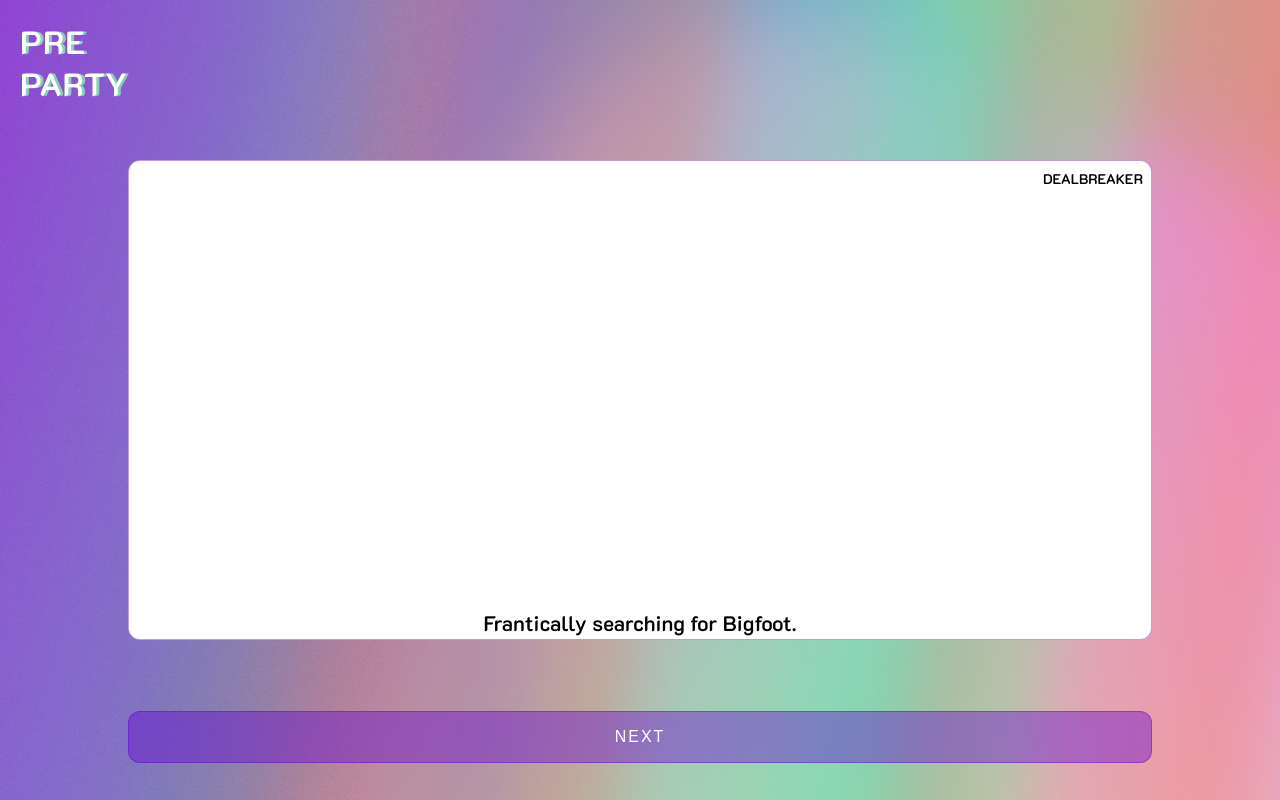
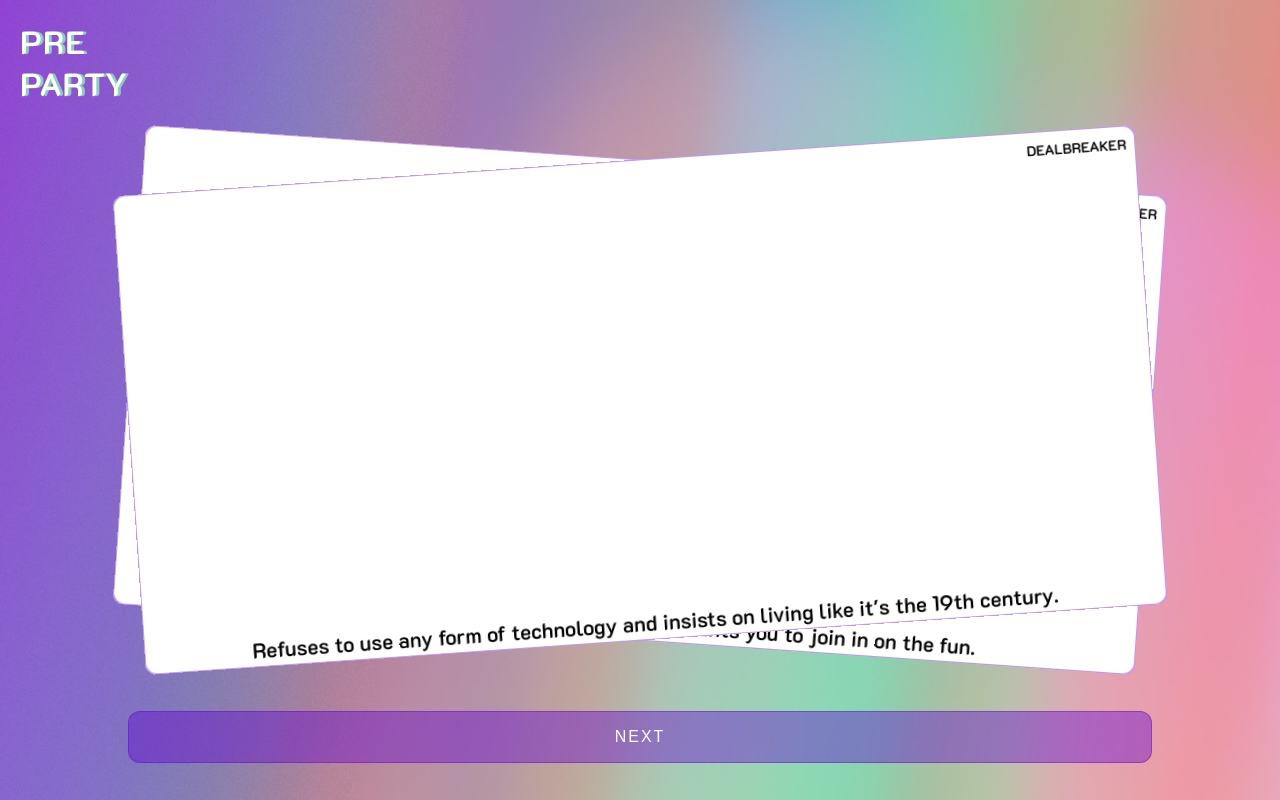
Before and after one commit to tessceciliaj/tess-talk, a Next.js app: page /dealbreaker in a window 1280 px wide. Built offline with nearby package versions, Linux system fonts and the light colour scheme.

Commit message:
update dealbreaker swipecard with SwiperCard.jsx

```diff
--- a/components/SwiperCard.jsx
+++ b/components/SwiperCard.jsx
@@ -1,28 +1,72 @@
 import React from 'react'
-import { motion } from "framer-motion"
+import { motion, useDragControls } from "framer-motion"
 import styles from './swiperCard.module.css'
+import { useState } from "react";
 
-const SwiperCard = ({game, cardcontent, handleNextCard}) => {
+const SwiperCard = ({
+  card,
+  removeCard,
+  active,
+  game,
+  cardcontent,
+  index
+}) => {
+  const [leaveX, setLeaveX] = useState(0);
+  const [leaveY, setLeaveY] = useState(0);
+
+  const onDragEnd = (e, info) => {
+    if (info.offset.y < -100) {
+      setLeaveY(-2000);
+      removeCard(card);
+      return;
+    }
+    if (info.offset.x > 100 ) {
+      setLeaveX(1000);
+      removeCard(card);
+    }
+    if (info.offset.x < -100) {
+      setLeaveX(-1000);
+      removeCard(card);
+    }
+  };
 
   return (
+    <>
+      {/* {active ? ( */}
       <motion.div
-    drag
-    whileDrag={{ scale: 1.1}}
-    dragConstraints={{
-      top: 20,
-      bottom: 0
+        className={styles.card}
+        drag={true}
+        //dragConstraints={{ left: 0, right: 0, top: 0, bottom: 0 }}
+        onDragEnd={onDragEnd}
+        initial={{ scale: 0, translateX: -500 }}
+        whileDrag={{ scale: 1.05 }}
+        animate={{
+          translateX: 0,
+          scale: 1,
+          rotate: `${card.text.length % 2 === 0 ? 4 : -4}deg`,
         }}
-    dragElastic={1}
-    onDragEnd={(event, info) => {
-      if(info.offset.y > 10 || info.offset.x > 10) {
-        handleNextCard()
-      }
+        exit={{
+          x: leaveX,
+          y: leaveY,
+          opacity: 0,
+          scale: 0.5,
+          transition: { duration: 0.5 },
         }}
-    className={styles.card}>
+        transition={{ duration: 0.3, delay: index * 0.05 }}
+      >
         <h3>{game}</h3>
         <h2>{cardcontent}</h2>
       </motion.div>
-  )
-}
+      {/* ) : (
+        <div
+          className={`${styles.card} ${card.text.length % 2 === 0 ? 'rotate-6' : '-rotate-6'}`}
+        >
+          <h3>{game}</h3>
+          <h2>{cardcontent}</h2>
+        </div>
+      )} */}
+    </>
+  );
+};
 
-export default SwiperCard
+export default SwiperCard;
--- a/components/swiperCard.module.css
+++ b/components/swiperCard.module.css
@@ -25,3 +25,17 @@
     padding: 0.25rem 1rem;
     text-align: center;
 }
+
+.btnNext {
+    background-color: var(--opacity-color);
+    border: 1px solid var(--opacity-color);
+    border-radius: var(--border-radius);
+    color: var(--light-color);
+    font-size: 1rem;
+    letter-spacing: 2px;
+    left: calc(50% - 40vw);
+    position: absolute;
+    padding: 1rem;
+    top: calc(95% - 49px);
+    width: 80vw;
+}
--- a/gamesData.js
+++ b/gamesData.js
@@ -45,31 +45,32 @@ const games = [
     name: 'dealbreaker',
     link: '/dealbreaker',
     cards: [
-      'Frantically searching for Bigfoot.',
-      'Drinking beer for breakfast.',
-      'Has a need to suck on your toes before bedtime.',
-      'Rhymes when the person speaks, even in serious conversations.',
-      'Wants to spend a little too much time with your sibling.',
-      'Insists on wearing a clown costume at every social event, including weddings and funerals.',
-      'Double-dips chips.',
-      'Does not take the last slice of pizza.',
-      'Does not allow you to borrow their hoodie.',
-      'One word, moocher.',
-      'Becomes paralyzed in any half of the body.',
-      'Comes out of the bathroom with flour on their mustache.',
-      'Self-diagnoses themselves.',
-      'Deep into the realm of conspiracy theories.',
-      'After a few months, it turns out the person is homeless.',
-      'Likes to snuggle up close when sleeping.',
-      'Does not like to snuggle when sleeping.',
-      'Always wails during sing-alongs.',
-      'Does not wash hands after using the toilet.',
-      'Refuses to eat anything that is not purple, even if it means surviving on grape juice and eggplants.',
-      'Believes that aliens have implanted a microchip in their brain and that they are now part of a secret experiment.',
-      'Uses a hot air balloon as a mode of transportation.',
-      'Has a habit of picking their nose unfiltered.',
-      'No more dealbreaker cards found!',
-    ],
+{id: 1, text: 'Frantically searching for Bigfoot.'},
+{id: 2, text: 'Drinking beer for breakfast.'},
+{id: 3, text: 'Has a need to suck on your toes before bedtime.'},
+{id: 4, text: 'Rhymes when the person speaks, even in serious conversations.'},
+{id: 5, text: 'Wants to spend a little too much time with your sibling.'},
+{id: 6, text: 'Insists on wearing a clown costume at every social event, including weddings and funerals.'},
+{id: 7, text: 'Double-dips chips.'},
+{id: 8, text: 'Does not take the last slice of pizza.'},
+{id: 9, text: 'Does not allow you to borrow their hoodie.'},
+{id: 10, text: 'One word, moocher.'},
+{id: 11, text: 'Becomes paralyzed in any half of the body.'},
+{id: 12, text: 'Comes out of the bathroom with flour on their mustache.'},
+{id: 13, text: 'Self-diagnoses themselves.'},
+{id: 14, text: 'Deep into the realm of conspiracy theories.'},
+{id: 15, text: 'After a few months, it turns out the person is homeless.'},
+{id: 16, text: 'Likes to snuggle up close when sleeping.'},
+{id: 17, text: 'Does not like to snuggle when sleeping.'},
+{id: 18, text: 'Always wails during sing-alongs.'},
+{id: 19, text: 'Does not wash hands after using the toilet.'},
+{id: 20, text: 'Refuses to eat anything that is not purple, even if it means surviving on grape juice and eggplants.'},
+{id: 21, text: 'Believes that aliens have implanted a microchip in…nd that they are now part of a secret experiment.'},
+{id: 22, text: 'Uses a hot air balloon as a mode of transportation.'},
+{id: 23, text: 'Has a habit of picking their nose unfiltered.'},
+{id: 24, text: "Has a habit of speaking in pirate slang and wants you to join in on the fun." },
+{id: 25, text: "Refuses to use any form of technology and insists on living like it's the 19th century." }
+],
   },
   {
     id: '6',
--- a/pages/dealbreaker/dealbreaker.module.css
+++ b/pages/dealbreaker/dealbreaker.module.css
@@ -1,29 +1,10 @@
-.card {
-    background-color: var(--light-color);
-    border-radius: var(--border-radius);
-    border: 1px solid var(--opacity-color);
-    font-size: 0.875rem;
-    font-family: var(--font);
-    height: 60vh;
-    left: calc(50% - 40vw);
-    position: absolute;
-    top: calc(50% - 30vh);
-    width: 80vw;
-}
-
-
-.card h3 {
-    font-size: 0.875rem;
-    color: var(--dark-color);
-    text-align: right;
-    padding: 0.5rem;
-}
-
-.card h2 {
-    color: var(--dark-color);
-    margin: 40% auto;
-    padding: 0.25rem 1rem;
-    text-align: center;
+.cardContainer {
+ align-items: center;
+ display: flex;
+ flex-direction: column;
+ justify-content: center;
+ height: 100%;
+ width: 100%;
 }
 
 .btnNext {
--- a/pages/dealbreaker/index.js
+++ b/pages/dealbreaker/index.js
@@ -1,40 +1,53 @@
 import React, { useState } from 'react';
-import dynamic from 'next/dynamic';
 import styles from './dealbreaker.module.css';
 import games from '../../gamesData';
 import SwiperCard from '@/components/SwiperCard';
+import { AnimatePresence } from 'framer-motion';
 import { motion } from 'framer-motion';
 
 export default function dealbreaker() {
-  const [currentCardIndex, setCurrentCardIndex] = useState(0)
   const dealbreakerCards = games.find((game) => game.id === '5');
-  const cards = dealbreakerCards.cards;
+  let cards = dealbreakerCards.cards;
+  let [card, setCard] = useState(cards);
 
-  if (!dealbreakerCards) {
-    return <p>No more dealbreaker cards found!</p>;
+  const activeIndex = cards.length - 1;
+
+   const removeCard = (oldCard) => {
+     let card = cards.find((card) => card.id === oldCard.id);
+
+     if (!card) {
+      console.log("no card found")
      }
 
-  const handleNextCard = () => {
-    setCurrentCardIndex(currentCardIndex + 1);
+     const newData = cards.filter((card) => card.id !== oldCard.id);
+     setCard(newData);
    };
 
   return (
     <>
       <div className={styles.cardContainer}>
-      {cards.length > 0 && currentCardIndex < cards.length && (
+
+          <AnimatePresence>
+            {cards.map((cards, index) => (
               <SwiperCard
-        game={"DEALBREAKER"}
-        cardcontent={cards[currentCardIndex]}
-        key={cards[currentCardIndex]}
-        handleNextCard={handleNextCard}
+                game={'DEALBREAKER'}
+                key={cards.id}
+                active={index === activeIndex}
+                removeCard={removeCard}
+                card={cards}
+                cardcontent={cards.text}
+                index={index}
               />
-      )}
-      {currentCardIndex < cards.length - 1 && (
+            ))}
+          </AnimatePresence>
+
+        {cards.length - 1 && (
           <motion.button
-        onClick={handleNextCard}
+            onClick={removeCard}
             className={styles.btnNext}
             whileHover={{ scale: 1.05 }}
-        whileTap={{ scale: 0.9 }}>
+            whileTap={{ scale: 0.9 }}
+          >
             NEXT
           </motion.button>
         )}
```
Also changed, not shown: pages/bonding/bestfriends/index.js (+17 -21 lines), pages/bonding/couples/index.js (+17 -20 lines), pages/bonding/friends/index.js (+17 -20 lines), pages/bonding/strangers/index.js (+17 -20 lines). Lines whose indentation alone changed are shown as unchanged.
